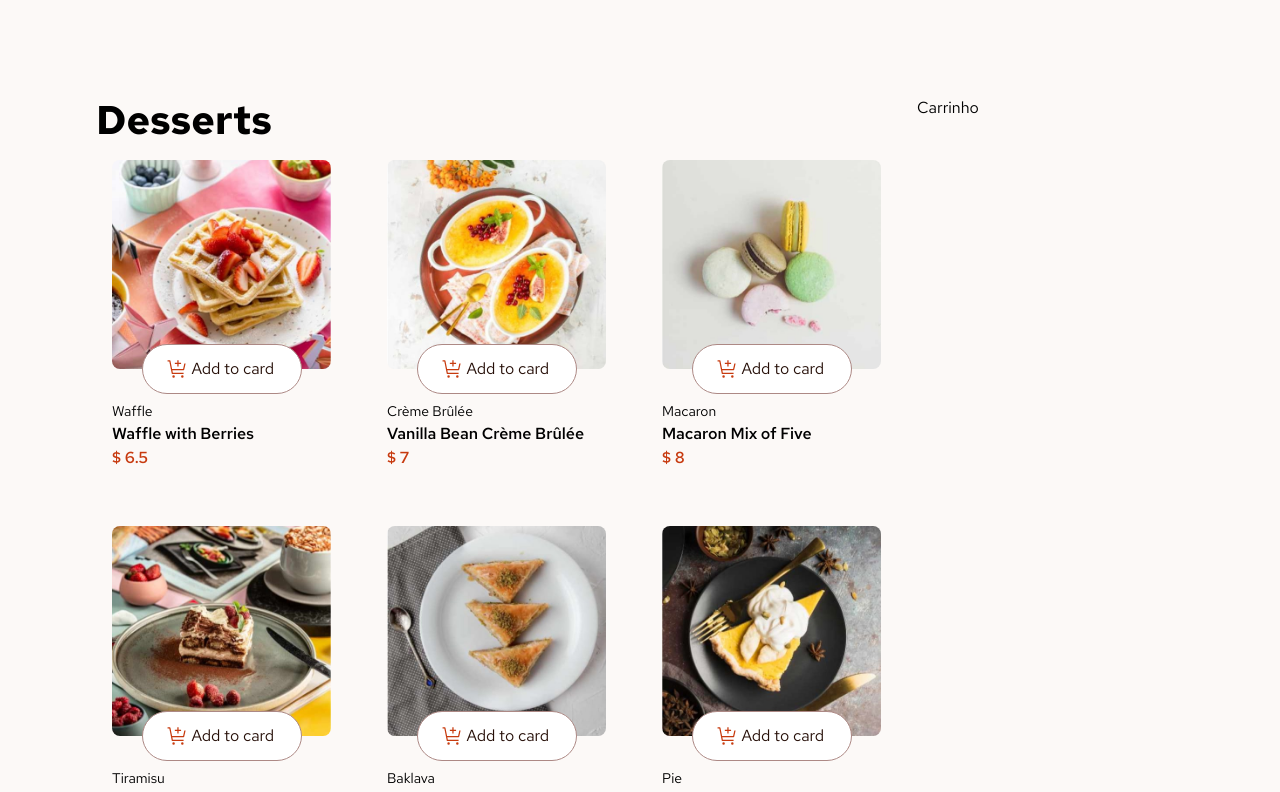
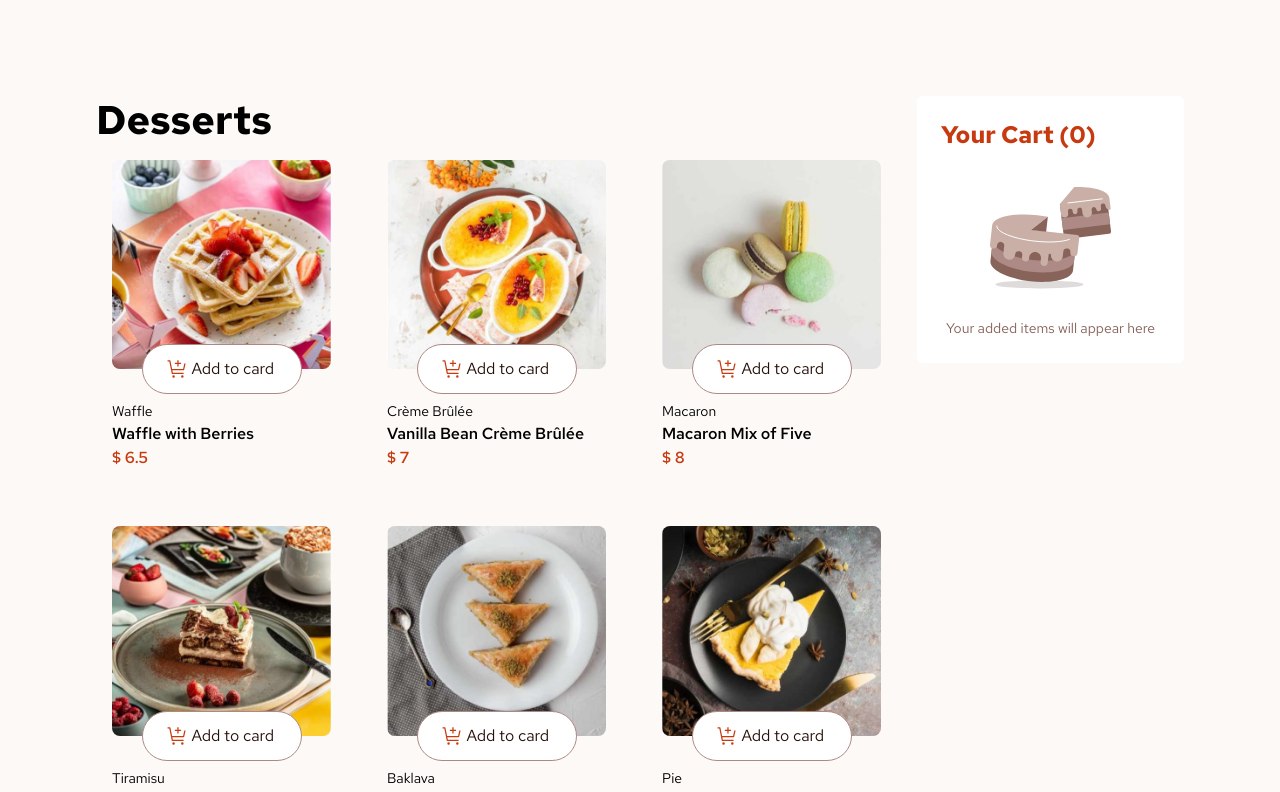
Before and after one commit to JosielLima/product-list-with-cart, a React (Vite) app: page / in a window 1280 px wide. Shown: the top 792 px of the page. Built offline with nearby package versions, Linux system fonts and the light colour scheme.

Commit message:
feat: add empty cart

```diff
--- /dev/null
+++ b/src/components/Cart.jsx
@@ -0,0 +1,20 @@
+import Typography from '../components/Typography';
+import EmptyCartSVG from '../assets/images/illustration-empty-cart.svg?react';
+
+const Cart = () => {
+  return (
+    <div className="max-w-sm p-6 bg-white rounded-md flex flex-col gap-6">
+      <Typography variant="preset-2" className="text-brand-primary">
+        Your Cart (0)
+      </Typography>
+      <div className="flex flex-col gap-4 items-center grow">
+        <EmptyCartSVG />
+        <Typography variant="preset-4" className="text-rose-500">
+          Your added items will appear here
+        </Typography>
+      </div>
+    </div>
+  );
+};
+
+export default Cart;
--- a/src/home/Home.jsx
+++ b/src/home/Home.jsx
@@ -2,6 +2,7 @@ import CartProvider from '../context/CartContext';
 import Product from '../general/Product';
 import data from '../api/data.json';
 import Typography from '../components/Typography';
+import Cart from '../components/Cart';
 
 export const Home = () => (
   <div className="flex w-full flex-col">
@@ -16,7 +17,7 @@ export const Home = () => (
           </section>
         </div>
         <aside>
-          <div>Carrinho</div>
+          <Cart />
         </aside>
       </div>
     </CartProvider>
--- a/src/index.css
+++ b/src/index.css
@@ -8,7 +8,7 @@
     font-style: normal;
     font-weight: 400;
     font-display: swap;
-    src: url(/public/assets/fonts/static/RedHatText-Regular.ttf) format('truetype');
+    src: url(/assets/fonts/static/RedHatText-Regular.ttf) format('truetype');
   }
 
   @font-face {
@@ -16,7 +16,7 @@
     font-style: normal;
     font-weight: 700;
     font-display: swap;
-    src: url(/public/assets/fonts/static/RedHatText-Bold.ttf) format('truetype');
+    src: url(/assets/fonts/static/RedHatText-Bold.ttf) format('truetype');
   }
 
   @font-face {
@@ -24,10 +24,10 @@
     font-style: normal;
     font-weight: 600;
     font-display: swap;
-    src: url(/public/assets/fonts/static/RedHatText-SemiBold.ttf) format('truetype');
+    src: url(/assets/fonts/static/RedHatText-SemiBold.ttf) format('truetype');
   }
   html {
-    font-family: "RedHat", system-ui, sans-serif;
+    font-family: 'RedHat', system-ui, sans-serif;
   }
   body {
     font-size: 16px;
```
